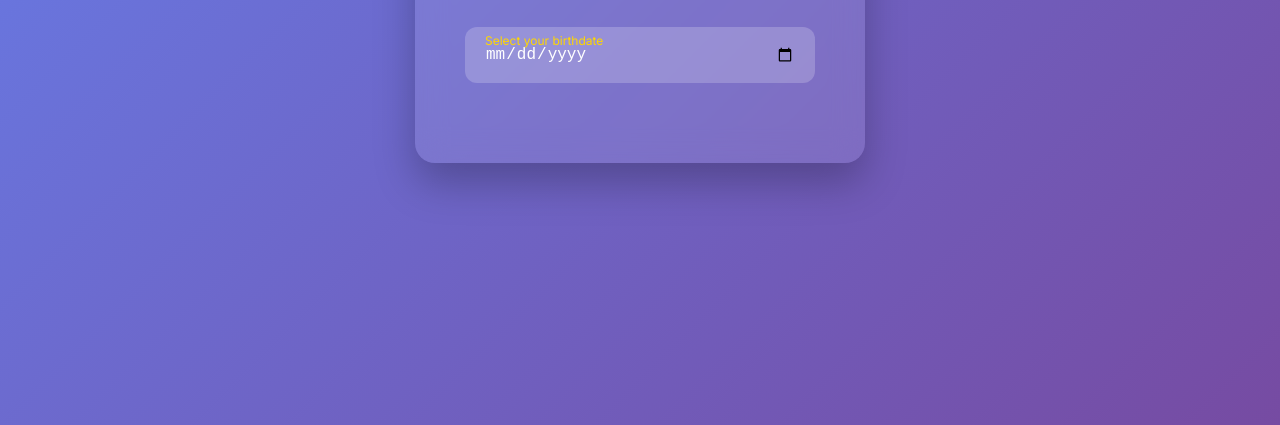
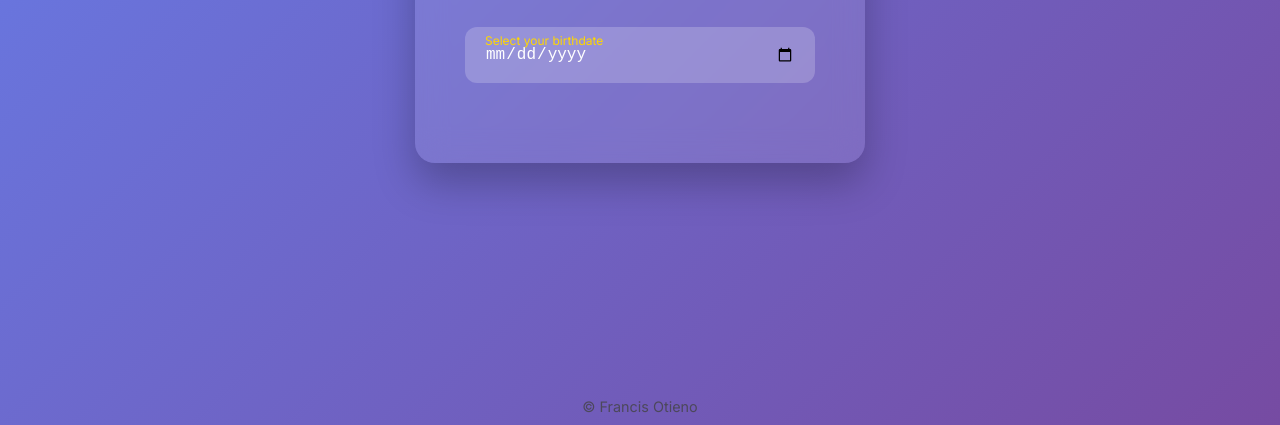
Before and after one commit to FrancisOtieno-Hub/age-calculator, a plain HTML site: page index.html in a window 1280 px wide. Shown: the part 375-800 px from the top of the page. Drawn offline with Linux system fonts and the light colour scheme.

Commit message:
Add footer to index.html
Added footer with copyright notice.

```diff
--- a/index.html
+++ b/index.html
@@ -149,6 +149,17 @@
   color: #ffd700;
 }
 
+
+  /* Footer */
+#footer {
+  position: fixed;
+  bottom: 10px;
+  width: 100%;
+  text-align: center;
+  font-size: 0.9rem;
+  color: #444;
+  opacity: 0.8;
+}
 </style>
 </head>
 <body>
@@ -271,5 +282,8 @@ if ("serviceWorker" in navigator) {
   });
 }
 </script>
+  <footer id="footer">
+  © Francis Otieno
+</footer>
 </body>
 </html>
```
